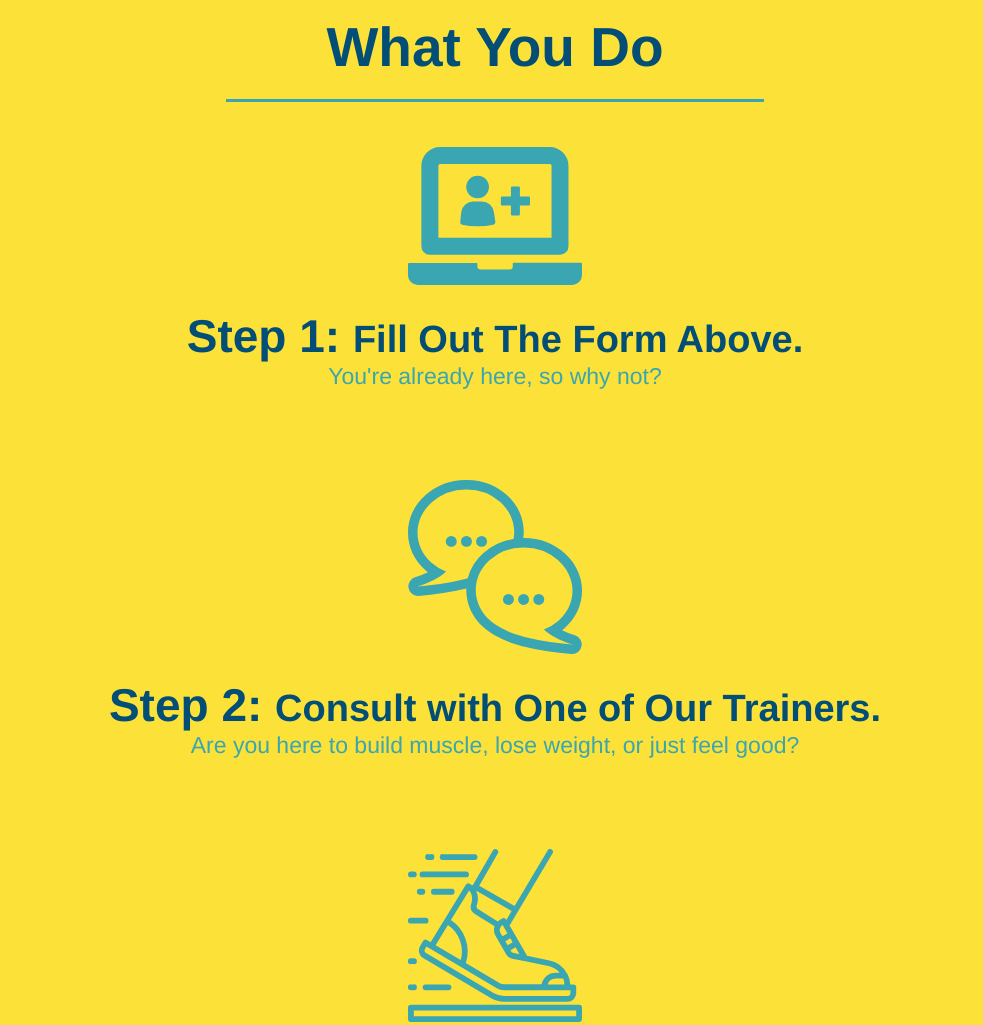
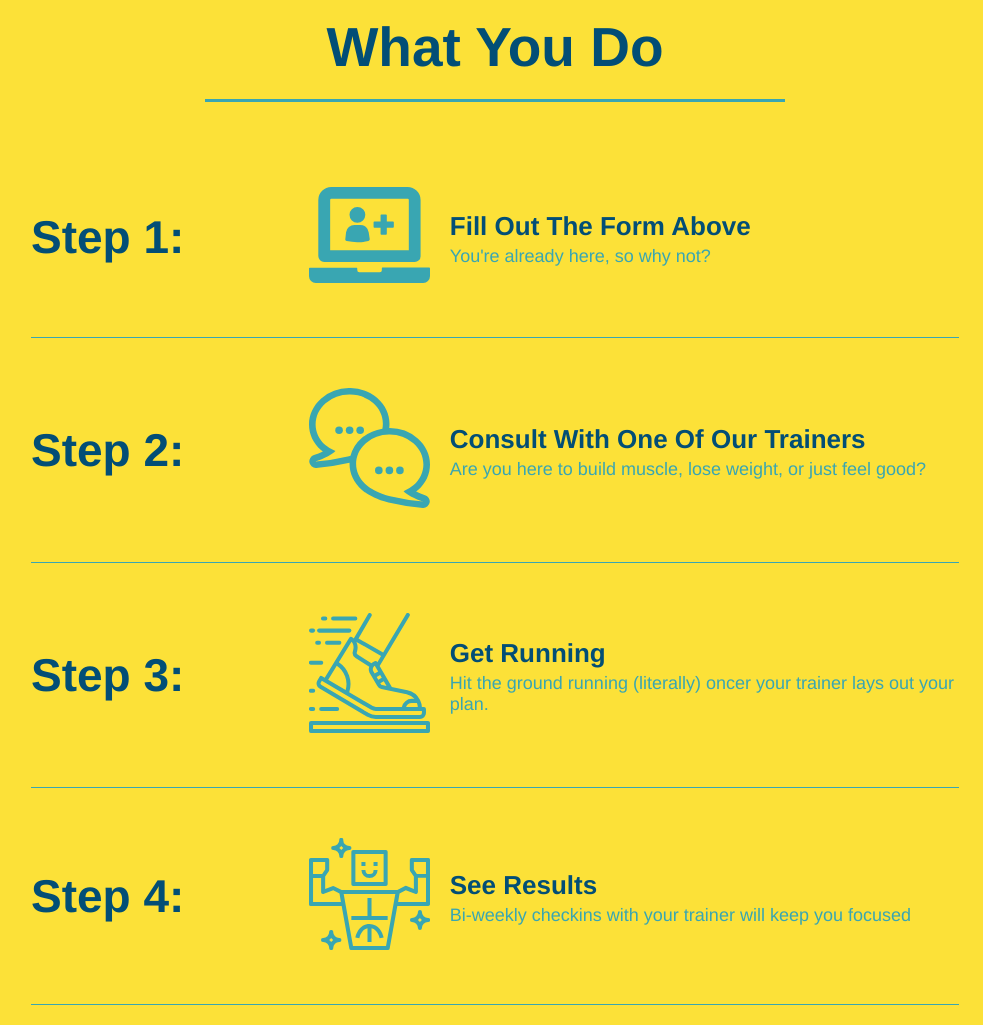
Before and after one commit to perfect-perfect/run-buddy, a plain HTML site: page index.html in a window 1280 px wide. Shown: the part 1200-2225 px from the top of the page, without its empty margins (145-1128 px from the left). Drawn offline with Linux system fonts and the light colour scheme.

Commit message:
add flexbox to the steps

```diff
--- a/assets/css/style.css
+++ b/assets/css/style.css
@@ -147,10 +147,11 @@ section {
 .section-title {
     font-size: 55px;
     color: #024e76;
-    margin-bottom: 35px;
-    padding: 0 100px 20px 100px;
-    display: inline-block;
     border-bottom: 3px solid;
+    padding-bottom: 20px;
+    text-align: center;
+    margin: 0 auto 35px auto;
+    width: 50%;
 }
 
 .primary-border {
@@ -161,9 +162,7 @@ section {
     border-color: #39a6b2;
 }
 
-.intro {
-    text-align: center;
-}
+
 
 .intro p {
     line-height: 1.7;
@@ -171,39 +170,59 @@ section {
     width: 80%;
     font-size: 20px;
     margin: 0 auto;
+    text-align: center;
 }
 
 .steps {
-    text-align: center;
     background: #fce138;
 }
 
-.steps div {
-    margin-bottom: 80px;
+.step {
+    margin: 50px auto;
+    padding-bottom: 50px;
+    width: 80%;
+    border-bottom: 1px solid #39a6b2;
+    display: flex;
+    flex-wrap: wrap;
+    align-items: center;
+    justify-content: space-between;
 }
 
-.steps img {
-    width: 15%;
-    margin: 10px 0;
+.step-info {
+    flex: 2 70%;
+    display: flex;
+    flex-wrap: wrap;
+    align-items: center;
 }
 
-.steps h3 {
+.step-img {
+    flex: 1 12%;
+    margin-right: 20px;
+}
+
+.step-text {
+    flex: 12;
+}
+
+.step h3 {
     color: #024e76;
     font-size: 46px;
-    margin-top: 10px;
+    flex: 1 30%;
 }
 
-.steps p {
+.step-text p {
     color: #39a6b2;
-    font-size: 23px
+    font-size: 18px
 }
 
-.steps span {
-    font-size: 38px;
+.step-text h4 {
+    font-size: 26px;
+    line-height: 1.5;
+    color: #024e76;
 }
 
 .trainers {
-    text-align: center;
+
 }
 
 .trainer {
@@ -225,14 +244,6 @@ section {
     width: 65%;
 }
 
-.text-left {
-    text-align: left;
-}
-
-.text-right {
-    text-align: right;
-}
-
 .trainer-bio h3 {
     font-size: 32px;
     margin-bottom: 8px;
@@ -252,7 +263,6 @@ section {
 
 .contact {
     background-color: #024e76;
-    text-align: center;
 }
 
 .contact h2 {
@@ -291,3 +301,15 @@ section {
 }
 
 /* REACH OUT STYLES END */
+
+.text-left {
+    text-align: left;
+}
+
+.text-right {
+    text-align: right;
+}
+
+.flex-row {
+    display: flex;
+}
--- a/index.html
+++ b/index.html
@@ -76,50 +76,88 @@
 
     <!-- "what we do" section -->
     <section id="what-we-do" class="intro">
-        <h2 class="section-title primary-border">What We Do</h2>
+        <div class="flex-row">
+            <h2 class="section-title primary-border">
+                What We Do
+            </h2>
+        </div>
+        <div class="flex-row">
             <p>
             butcher selfies chambray shabby chic gentrify readymade yr Echo Park XOXO Tumblr normcore Banksy direct trade Blue
             Bottle chillwave you probably haven't heard of them single-origin coffee Vice fanny pack fixie Odd Future Austin
             fingerstache pickled twee synth Wes Anderson Thundercats viral bitters flannel meggings narwhal Marfa Schlitz
             sustainable Intelligentsia umami deep v craft
             </p>
+        </div>
+
     </section>
 
     <!-- "what you do" section -->
     <section id="what-you-do" class="steps">
-        <h2 class="section-title secondary-border">What You Do</h2>
-
-        <div>
-            <!-- insert this img element -->
+        <div class="flex-row">
+            <h2 class="section-title secondary-border">
+                What You Do
+            </h2>
+        </div>
+        <div class="step">
+            <h3>Step 1:</h3>
+            <div class="step-info">
+                <div class="step-img">
                     <img src="assets/images/step-1.svg" alt="" />
-            <h3>Step 1: <span>Fill Out The Form Above.</span></h3>
+                </div>
+                <div class="step-text">
+                    <h4>Fill Out The Form Above</h4>
                     <p>You're already here, so why not?</p>
                 </div>
-
-        <div>
+            </div>
+        </div>
+        <div class="step">
+            <h3>Step 2:</h3>
+            <div class="step-info">
+                <div class="step-img">
                     <img src="assets/images/step-2.svg" alt="" />
-            <h3>Step 2: <span>Consult with One of Our Trainers.</span></h3>
+                </div>
+                <div class="step-text">
+                    <h4>Consult With One Of Our Trainers</h4>
                     <p>Are you here to build muscle, lose weight, or just feel good?</p>
                 </div>
+            </div>
+        </div>
 
-        <div>
-            <img src="assets/images/step-3.svg" />
-            <h3> <span>Step 3: Get Running.</span></h3>
+        <div class="step">
+            <h3> Step 3:</h3>
+            <div class="step-info">
+                <div class="step-img">
+                    <img src="assets/images/step-3.svg" alt="" />
+                </div>
+                <div class="step-text">
+                    <h4>Get Running</h4>
                     <p>Hit the ground running (literally) oncer your trainer lays out your plan.</p>
                 </div>
+            </div>
+        </div>
 
-        <div>
-            <img src="assets/images/step-4.svg" />
-            <h3>Step 4: <span>See Results.</span></h3>
+        <div class="step">
+            <h3>Step 4:</h3>
+            <div class="step-info">
+                <div class="step-img">
+                    <img src="assets/images/step-4.svg" alt="" />
+                </div>
+                <div class="step-text">
+                    <h4>See Results</h4>
                      <p>Bi-weekly checkins with your trainer will keep you focused</p>
+                </div>
+            </div>
         </div>
     </section>
 
     <!-- "meet the trainers" section -->
     <section id="your-trainers" class="trainers">
+        <div class="flex-row">
             <h2 class="section-title primary-border">
                 Meet The Trainers
             </h2>
+        </div>
         <article class="trainer">
             <img src="assets/images/trainer-1.jpg" alt="Arron Stephens in his workout clothes, ready to pump iron" />
             <div class="trainer-bio text-left">
@@ -158,7 +196,11 @@
 
     <!-- "reach out" section -->
     <section id="reach-out" class="contact">
-        <h2 class="section-title secondary-border">Reach Out</h2>
+        <div class="flex-row">
+            <h2 class="section-title secondary-border">
+                Reach Out
+            </h2>
+        </div>
         <div class="contact-info">
             <iframe src="https://www.google.com/maps/embed?pb=!1m18!1m12!1m3!1d2988.735102094297!2d-81.77599358479051!3d41.48834229769389!2m3!1f0!2f0!3f0!3m2!1i1024!2i768!4f13.1!3m3!1m2!1s0x8830f18b7baebfa7%3A0xb9876562d382ad9d!2s12029%20Clifton%20Blvd%2C%20Lakewood%2C%20OH%2044107!5e0!3m2!1sen!2sus!4v1637562407582!5m2!1sen!2sus"
             width="400"
```
Lines whose indentation alone changed are shown as unchanged.
